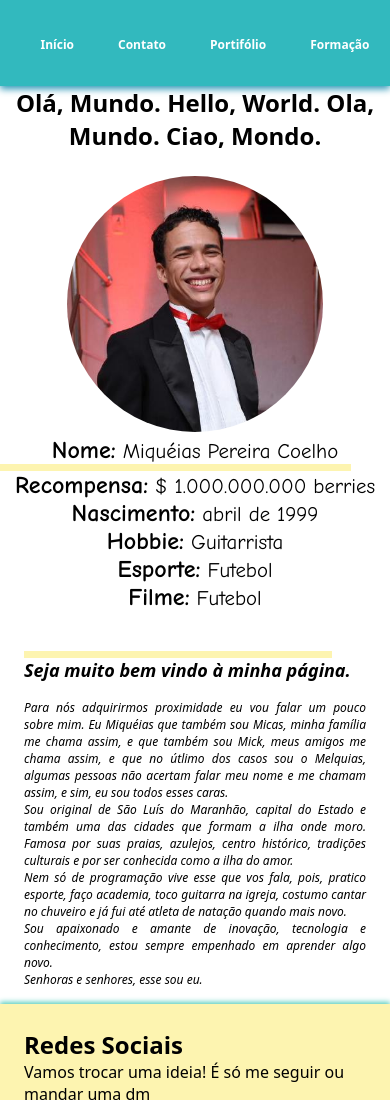
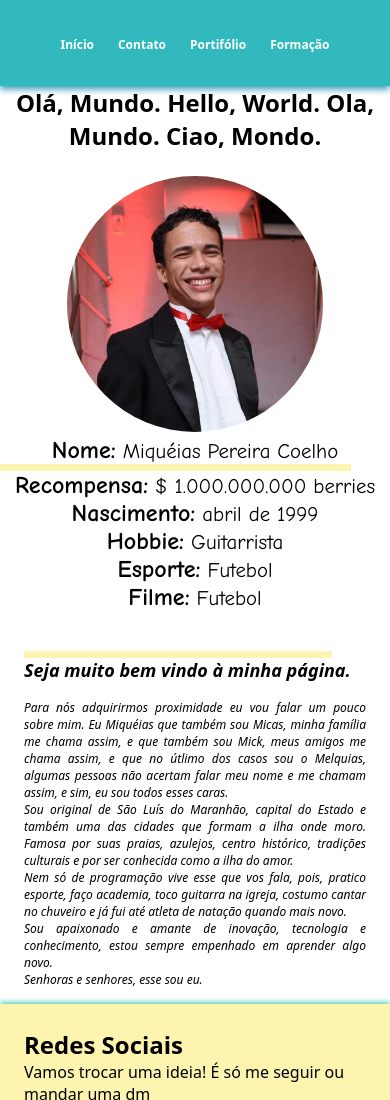
Before and after one commit to miqueiaspcoelho/portfolio, a plain HTML site: page index.html in a window 390 px wide. Shown: the top 1100 px of the page. Drawn offline with Linux system fonts and the light colour scheme; a web font is replaced by a local one.

Commit message:
atualiza estilo e responsividade da barra de navegação

```diff
--- a/styles/navbar_style.css
+++ b/styles/navbar_style.css
@@ -38,13 +38,13 @@ header{
 	display: flex;
 	align-items: center;
 	list-style: none;
-
+	justify-content: space-around;
 
 }
 .nav-item{
-	margin-right: 2rem;
-	margin-left: 2rem;
-
+	padding: 0 0.75rem;
+	justify-content: center;
+	align-items: center;
 }
 .nav-link {
 	font-weight: bold;
@@ -62,7 +62,5 @@ header{
 		text-decoration: none;
 		color: var(--color6);
 	}
-	.nav-item{
-		margin-right: 0.75rem;
-	}
+
 }
```
